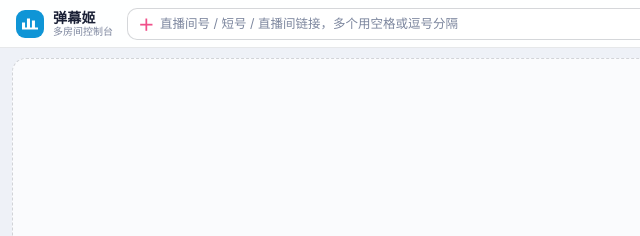
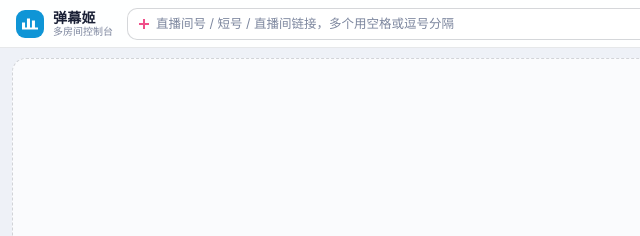
Before and after one commit to excpu/bilibili-downloader, an Electron app: page web/player/monitor/danmakuji-console.html in a window 1280 px wide. Shown: the top 236 px of the page, 0-640 px from the left. Drawn offline with Linux system fonts and the light colour scheme; no server answers.

Commit message:
图标微调

```diff
--- a/web/player/monitor/danmakuji-console.css
+++ b/web/player/monitor/danmakuji-console.css
@@ -100,9 +100,13 @@ html[data-platform="linux"] .dc-topbar {
 }
 
 .dc-add-icon {
-    color: var(--pink);
-    font-weight: 700;
+    display: block;
+    flex: 0 0 12px;
+    height: 12px;
     margin-right: 6px;
+    background:
+        linear-gradient(var(--pink), var(--pink)) center / 2px 10px no-repeat,
+        linear-gradient(var(--pink), var(--pink)) center / 10px 2px no-repeat;
 }
 
 .dc-add input {
--- a/web/player/monitor/danmakuji-console.html
+++ b/web/player/monitor/danmakuji-console.html
@@ -25,7 +25,7 @@
 
         <form class="dc-add" id="addForm" autocomplete="off">
             <div class="dc-add-field">
-                <span class="dc-add-icon" aria-hidden="true">＋</span>
+                <span class="dc-add-icon" aria-hidden="true"></span>
                 <input type="text" id="roomInput" placeholder="直播间号 / 短号 / 直播间链接，多个用空格或逗号分隔"
                     aria-label="直播间号或链接">
                 <button type="submit" class="dc-add-btn" id="addBtn">接入</button>
--- a/web/player/monitor/danmakuji-console.js
+++ b/web/player/monitor/danmakuji-console.js
@@ -193,7 +193,7 @@ function buildColumn(room) {
                     <svg viewBox="0 0 24 24" aria-hidden="true"><rect x="9" y="9" width="11" height="11" rx="2"/><path d="M6 15H5a2 2 0 0 1-2-2V5a2 2 0 0 1 2-2h8a2 2 0 0 1 2 2v1"/></svg>
                 </button>
                 <button type="button" class="dc-room-btn" data-action="open" title="在浏览器中打开直播间" aria-label="在浏览器中打开直播间">
-                    <svg viewBox="0 0 24 24" aria-hidden="true"><path d="M14 4h6v6M20 4 10 14M10 4H6a2 2 0 0 0-2 2v12a2 2 0 0 0 2 2h12a2 2 0 0 0 2-2v-4"/></svg>
+                    <svg viewBox="0 0 24 24" aria-hidden="true"><circle cx="12" cy="12" r="9"/><path d="M3 12h18M12 3a15.3 15.3 0 0 1 4 9 15.3 15.3 0 0 1-4 9 15.3 15.3 0 0 1-4-9 15.3 15.3 0 0 1 4-9Z"/></svg>
                 </button>
                 <button type="button" class="dc-room-btn" data-action="clear" title="清空这一栏" aria-label="清空这一栏">
                     <svg viewBox="0 0 24 24" aria-hidden="true"><path d="m14 4 7 7-9 9H7l-4-4ZM8 11l7 7M12 20h9"/></svg>
```
